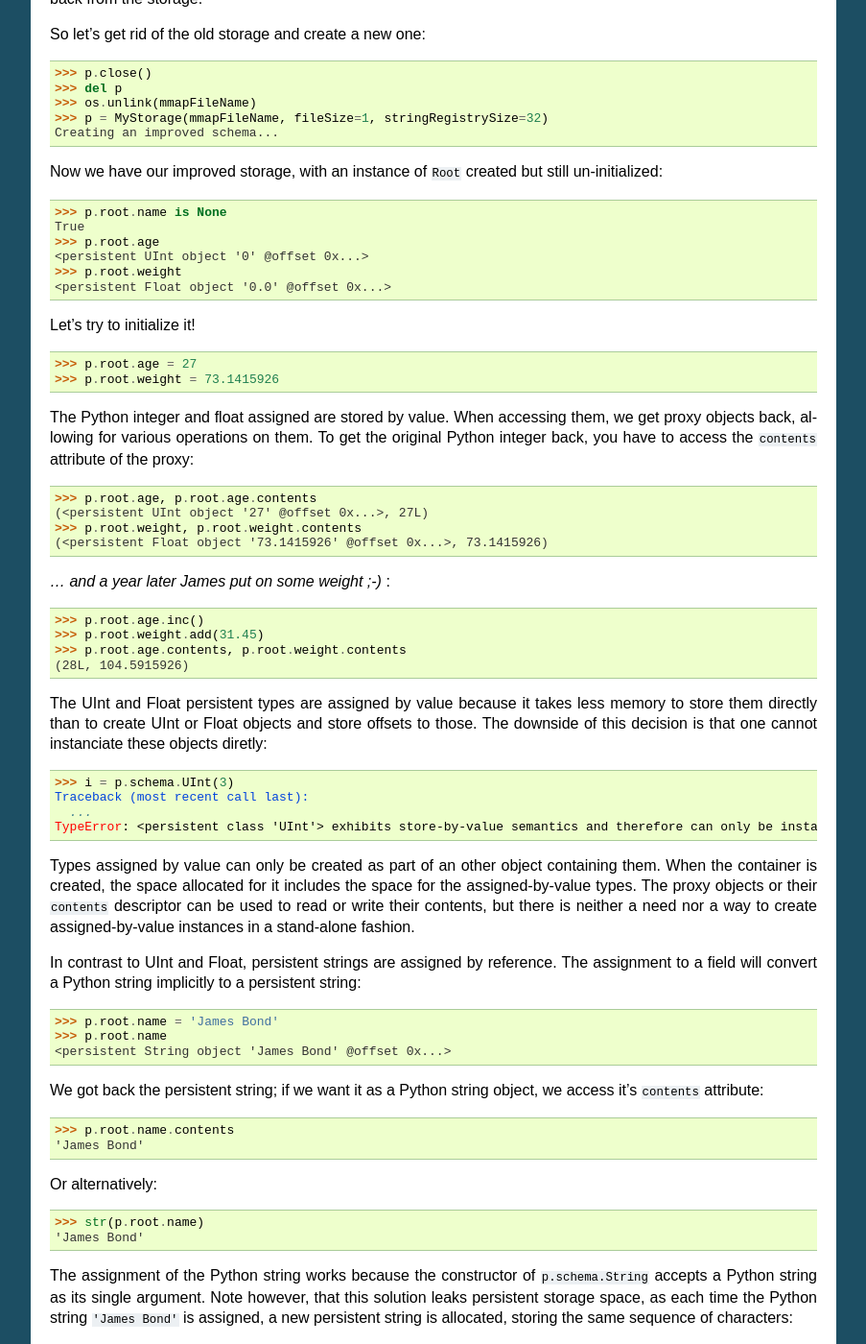
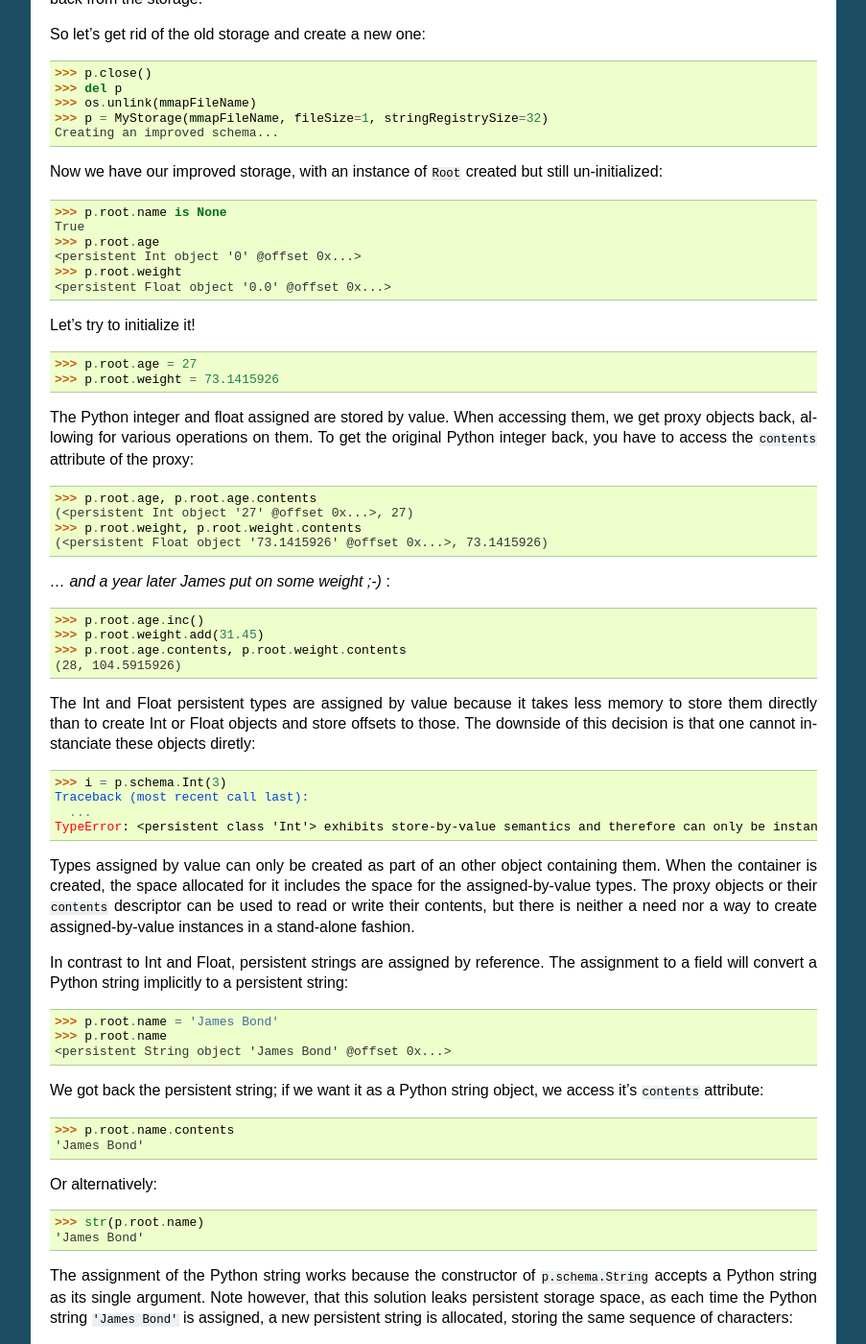
Before and after one commit to AmadeusITGroup/python-ptypes, a Sphinx documentation site: the page built from doc/storage.rst, in a window 1280 px wide and 1400 px high, scrolled down 1556 px. Shown: the whole window at 96% size, without its empty margins (198-1101 px from the left). Built offline with Sphinx 7.4.7, drawn with Linux system fonts in a browser that asks for light colours; formulas are drawn with MathJax 3; pages that are not in the unit, such as notebooks, are missing from menus; some of the changed text lies outside the part shown.

Commit message:
Turned UInt into Int

```diff
--- a/doc/storage.rst
+++ b/doc/storage.rst
@@ -58,7 +58,7 @@ representing the *schema* of the storage.
       >>> p.schema
       <module 'schema' (built-in)>
       >>> sorted(dir(p.schema))
-      ['Float', 'Root', 'String', 'UInt', '__doc__', '__name__']
+      ['Float', 'Int', 'Root', 'String', '__doc__', '__name__']
 
 It is essential that before we lose the reference to a storage object we ``close()`` it,
 otherwise the underlying file remains open (occupying disk space even if deleted) and
@@ -74,7 +74,7 @@ Now here is an improved version of our storage, this time with the structure hav
       ...         class Root(Structure):
       ...             __metaclass__ = StructureMeta
       ...             name = self.schema.String
-      ...             age = self.schema.UInt
+      ...             age = self.schema.Int
       ...             weight = self.schema.Float
       >>> p = MyStorage(mmapFileName, fileSize=1, stringRegistrySize=32)
 
@@ -96,7 +96,7 @@ Now we have our improved storage, with an instance of ``Root`` created but still
       >>> p.root.name is None
       True
       >>> p.root.age                                                 #doctest: +ELLIPSIS
-      <persistent UInt object '0' @offset 0x...>
+      <persistent Int object '0' @offset 0x...>
       >>> p.root.weight                                               #doctest: +ELLIPSIS
       <persistent Float object '0.0' @offset 0x...>
 
@@ -110,7 +110,7 @@ proxy objects back, allowing for various operations on them.
 To get the original Python integer back, you have to access the ``contents`` attribute of the proxy:
 
       >>> p.root.age, p.root.age.contents                             #doctest: +ELLIPSIS
-      (<persistent UInt object '27' @offset 0x...>, 27L)
+      (<persistent Int object '27' @offset 0x...>, 27)
       >>> p.root.weight, p.root.weight.contents                       #doctest: +ELLIPSIS
       (<persistent Float object '73.1415926' @offset 0x...>, 73.1415926)
 
@@ -119,16 +119,16 @@ To get the original Python integer back, you have to access the ``contents`` att
       >>> p.root.age.inc()
       >>> p.root.weight.add(31.45)
       >>> p.root.age.contents, p.root.weight.contents
-      (28L, 104.5915926)
+      (28, 104.5915926)
 
-The UInt and Float persistent types are assigned by value because
-it takes less memory to store them directly than to create UInt or Float objects and store offsets to those.
+The Int and Float persistent types are assigned by value because
+it takes less memory to store them directly than to create Int or Float objects and store offsets to those.
 The downside of this decision is that one cannot instanciate these objects diretly:
 
-      >>> i = p.schema.UInt(3)                                      #doctest: +ELLIPSIS +REPORT_NDIFF
+      >>> i = p.schema.Int(3)                                      #doctest: +ELLIPSIS +REPORT_NDIFF
       Traceback (most recent call last):
         ...
-      TypeError: <persistent class 'UInt'> exhibits store-by-value semantics and therefore can only be instantiated inside a container (e.g. in Structure)
+      TypeError: <persistent class 'Int'> exhibits store-by-value semantics and therefore can only be instantiated inside a container (e.g. in Structure)
 
 Types assigned by value can only be created as part of an other object containing them.
 When the container is created, the space allocated for it includes the space for the
@@ -136,7 +136,7 @@ assigned-by-value types. The proxy objects or their ``contents`` descriptor can
 to read or write their contents, but there is neither a need nor a way to create
 assigned-by-value instances in a stand-alone fashion.
 
-In contrast to UInt and Float, persistent strings are assigned by reference.
+In contrast to Int and Float, persistent strings are assigned by reference.
 The assignment to a field will convert a Python string implicitly to a persistent string:
 
       >>> p.root.name = 'James Bond'
@@ -216,7 +216,7 @@ which will actually create the new persistent type. Let's see this through an ex
       ...         class Agent(Structure):
       ...             __metaclass__ = StructureMeta
       ...             name = self.schema.String
-      ...             age = self.schema.UInt
+      ...             age = self.schema.Int
       ...             weight = self.schema.Float
       ...
       ...         self.define( List('ListOfAgents')[Agent] )
@@ -321,15 +321,15 @@ with types assigned by value:
 
       >>> class MyStorage(Storage):
       ...     def populateSchema(self):
-      ...         self.define( List('ListOfUInts' )[self.schema.UInt ] )
+      ...         self.define( List('ListOfInts' )[self.schema.Int ] )
       ...         self.define( List('ListOfFloats')[self.schema.Float] )
       ...
       ...         class Root(Structure):
       ...             __metaclass__ = StructureMeta
-      ...             uints = self.schema.ListOfUInts
+      ...             uints = self.schema.ListOfInts
       ...             floats = self.schema.ListOfFloats
       >>> p = MyStorage(mmapFileName, fileSize=1, stringRegistrySize=32)      #doctest: +ELLIPSIS
-      >>> p.root.uints = p.schema.ListOfUInts()
+      >>> p.root.uints = p.schema.ListOfInts()
       >>> p.root.floats = p.schema.ListOfFloats()
       >>> from random import seed, random
       >>> seed(13)
@@ -348,7 +348,7 @@ with types assigned by value:
 
       >>> class MyStorage(Storage):
       ...     def populateSchema(self):
-      ...         self.define( Dict('MyType')[self.schema.UInt, self.schema.String] )
+      ...         self.define( Dict('MyType')[self.schema.Int, self.schema.String] )
       ...
       ...         class Root(Structure):
       ...             __metaclass__ = StructureMeta
```
Also changed, not shown: doc/contributing/lessonsLearnt.rst (+5 -5 lines), doc/graph.rst (+4 -4 lines), doc/pcollections.rst (+17 -17 lines), 4 other files.
